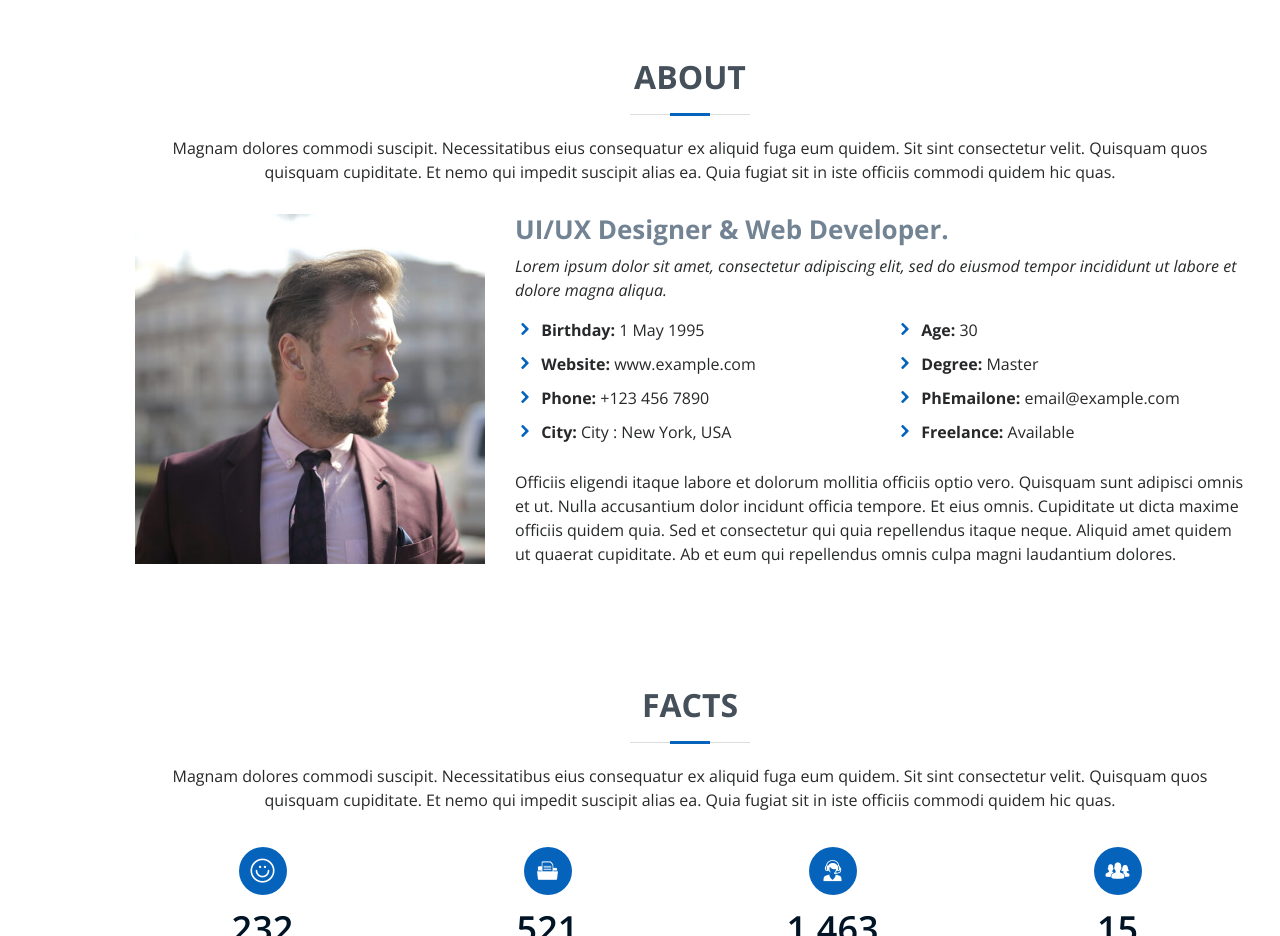
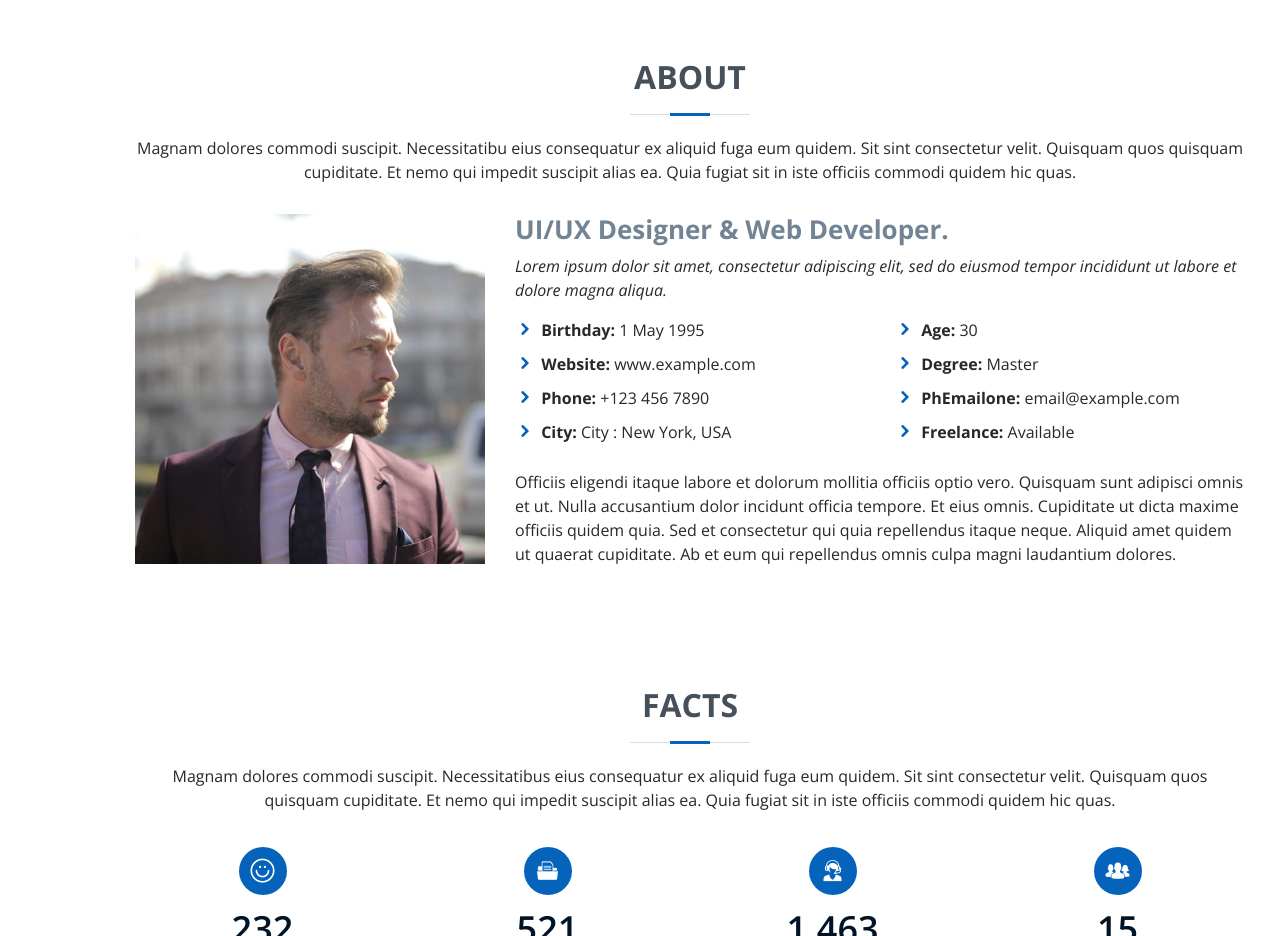
Before and after one commit to skich1/examengestion, a plain HTML site: page index.html in a window 1280 px wide. Shown: the part 802-1738 px from the top of the page. Drawn offline with nearby package versions, Linux system fonts and the light colour scheme.

Commit message:
probando

```diff
--- a/index.html
+++ b/index.html
@@ -81,7 +81,7 @@
 
         <div class="section-title">
           <h2>About</h2>
-          <p>Magnam dolores commodi suscipit. Necessitatibus eius consequatur ex aliquid fuga eum quidem. Sit sint consectetur velit. Quisquam quos quisquam cupiditate. Et nemo qui impedit suscipit alias ea. Quia fugiat sit in iste officiis commodi quidem hic quas.</p>
+          <p>Magnam dolores commodi suscipit. Necessitatibu eius consequatur ex aliquid fuga eum quidem. Sit sint consectetur velit. Quisquam quos quisquam cupiditate. Et nemo qui impedit suscipit alias ea. Quia fugiat sit in iste officiis commodi quidem hic quas.</p>
         </div>
 
         <div class="row">
```
